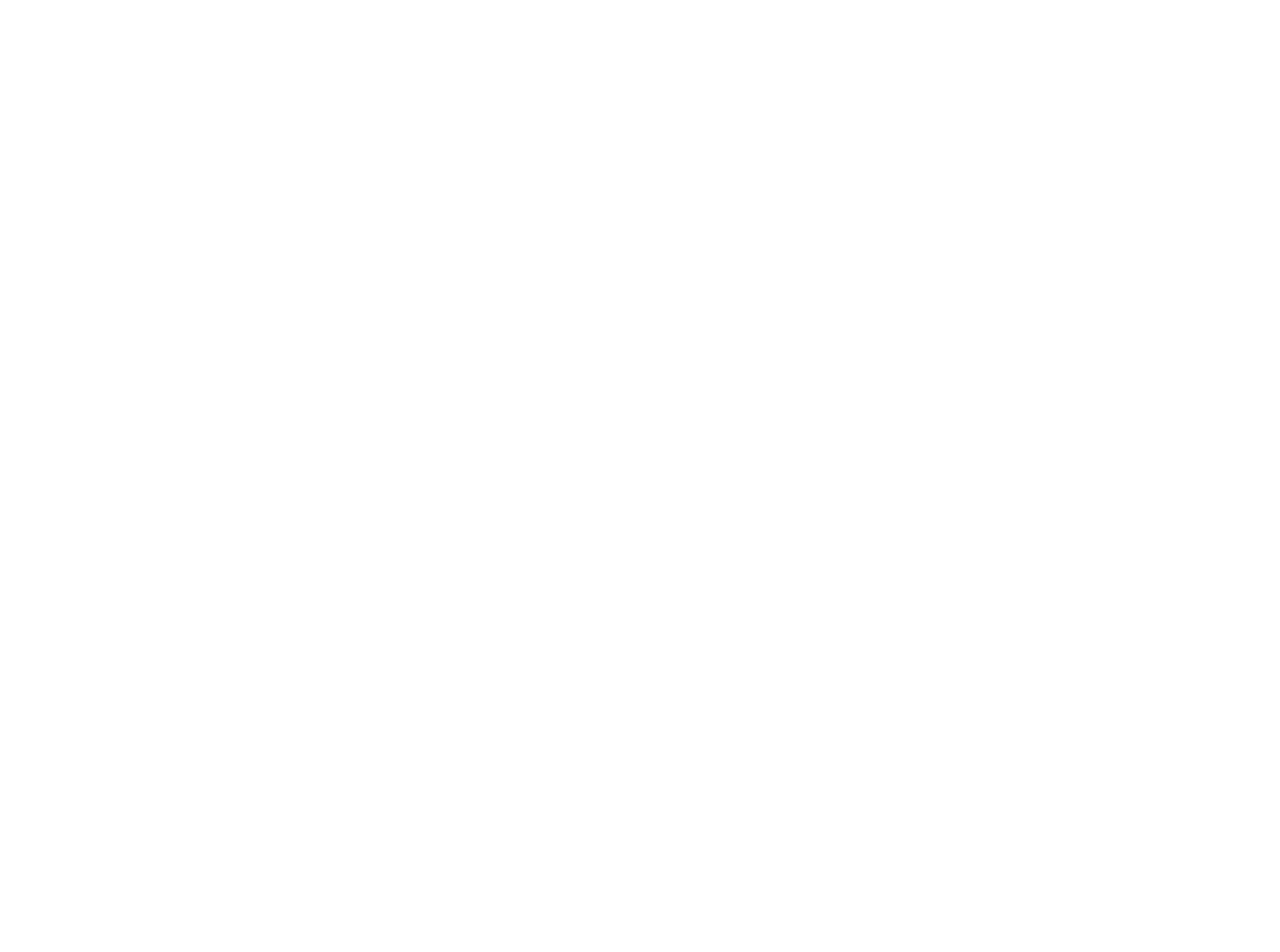
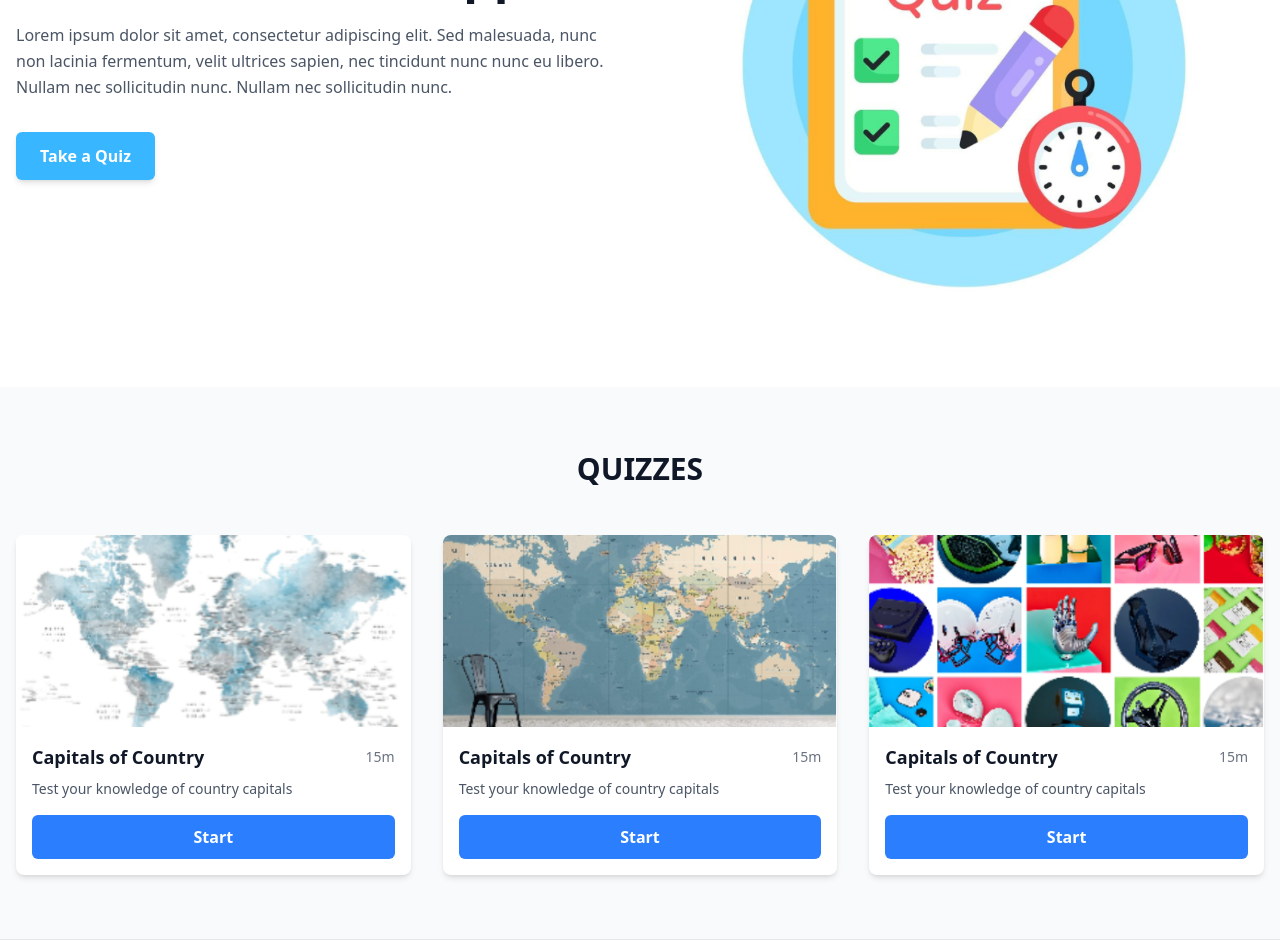
Before and after one commit to DUCHAi123321/quiz-app-react, a React (Vite) app in the folder frontend/: page / in a window 1280 px wide. Shown: the part 320-1272 px from the top of the page. Before the commit the page ends 800 px from the top, so only its background shows below. Built offline with nearby package versions, Linux system fonts and the light colour scheme.

Commit message:
feat: add Home page and QuizCard component, update routing in App

```diff
--- a/frontend/src/App.tsx
+++ b/frontend/src/App.tsx
@@ -5,13 +5,14 @@ import LoginPage from './pages/auth/LoginPage'
 import RegisterPage from './pages/auth/RegisterPage'
 import AboutPage from '@/pages/AboutPage'
 import ContactPage from '@/pages/ContactPage'
+import HomePage from '@/pages/HomePage'
 
 function App() {
   return (
     <>
       {/* Nơi định nghĩa các luồng đi của trang web */}
       <Routes>
-        <Route path="/" element={<div className="p-4">Trang chủ (Home Page)</div>} />
+        <Route path="/" element={<HomePage />} />
         <Route path="/quizzes" element={<div className="p-4">Danh sách bài thi (Quiz List)</div>} />
         <Route path="/about" element={<AboutPage />} />
         <Route path="/contact" element={<ContactPage />} />
--- /dev/null
+++ b/frontend/src/components/QuizCard.tsx
@@ -0,0 +1,45 @@
+interface QuizCardProps {
+  id: string;
+  title: string;
+  description: string;
+  duration: string;
+  thumbnail: string;
+  onStart: () => void;
+}
+
+const QuizCard = ({ title, description, duration, thumbnail, onStart }: QuizCardProps) => {
+  return (
+    <div className="bg-white rounded-lg overflow-hidden shadow-md hover:shadow-lg transition-shadow">
+      {/* Thumbnail */}
+      <div className="relative h-48 overflow-hidden">
+        <img
+          src={thumbnail}
+          alt={title}
+          className="w-full h-full object-cover"
+        />
+      </div>
+
+      {/* Content */}
+      <div className="p-4">
+        {/* Title and Duration */}
+        <div className="flex items-center justify-between mb-2">
+          <h3 className="text-lg font-bold text-gray-900">{title}</h3>
+          <span className="text-sm text-gray-500">{duration}</span>
+        </div>
+
+        {/* Description */}
+        <p className="text-sm text-gray-600 mb-4">{description}</p>
+
+        {/* Start Button */}
+        <button
+          onClick={onStart}
+          className="w-full bg-blue-500 hover:bg-blue-600 text-white font-semibold py-2.5 px-4 rounded-md transition-colors duration-300"
+        >
+          Start
+        </button>
+      </div>
+    </div>
+  );
+};
+
+export default QuizCard;
--- a/frontend/src/pages/ContactPage.tsx
+++ b/frontend/src/pages/ContactPage.tsx
@@ -37,7 +37,8 @@ const ContactPage = () => {
   };
 
   return (
-      <MainLayout className="min-h-screen bg-gray-50 py-12 px-4 sm:px-6 lg:px-8">
+    <MainLayout>
+      <div className="min-h-screen bg-gray-50 py-12 px-4 sm:px-6 lg:px-8">
         <div className="max-w-7xl mx-auto mb-32">
         {/* Page Title */}
         <div className="text-center mb-12">
@@ -160,7 +161,7 @@ const ContactPage = () => {
                 href="https://www.tiktok.com"
                 target="_blank"
                 rel="noopener noreferrer"
-                className="w-10 h-10 bg-black rounded-full flex items-center justify-center hover:bg-gray-800 transition-colors"
+                className="w-10 h-10 rounded-full flex items-center justify-center "
               >
                 <img src={tiktokIcon} alt="TikTok" className="w-5 h-5" />
               </a>
@@ -168,7 +169,7 @@ const ContactPage = () => {
                 href="https://www.facebook.com"
                 target="_blank"
                 rel="noopener noreferrer"
-                className="w-10 h-10 bg-black rounded-full flex items-center justify-center hover:bg-gray-800 transition-colors"
+                className="w-10 h-10 rounded-full flex items-center justify-center "
               >
                 <img src={facebookIcon} alt="Facebook" className="w-5 h-5" />
               </a>
@@ -176,7 +177,7 @@ const ContactPage = () => {
                 href="https://www.youtube.com"
                 target="_blank"
                 rel="noopener noreferrer"
-                className="w-10 h-10 bg-black rounded-full flex items-center justify-center hover:bg-gray-800 transition-colors"
+                className="w-10 h-10 rounded-full flex items-center justify-center"
               >
                 <img src={youtubeIcon} alt="YouTube" className="w-5 h-5" />
               </a>
@@ -184,7 +185,7 @@ const ContactPage = () => {
                 href="https://www.linkedin.com"
                 target="_blank"
                 rel="noopener noreferrer"
-                className="w-10 h-10 bg-black rounded-full flex items-center justify-center hover:bg-gray-800 transition-colors"
+                className="w-10 h-10 rounded-full flex items-center justify-center"
               >
                 <img src={linkinIcon} alt="LinkedIn" className="w-5 h-5" />
               </a>
@@ -192,8 +193,9 @@ const ContactPage = () => {
           </div>
         </div>
       </div>
+      </div>
     </MainLayout>
-    );
+  );
 };
 
 
--- /dev/null
+++ b/frontend/src/pages/HomePage.tsx
@@ -0,0 +1,105 @@
+import { useNavigate } from 'react-router-dom';
+import MainLayout from '@/layouts/MainLayout';
+import QuizCard from '@/components/QuizCard';
+import Button from '@/components/Button';
+import quizIllustration from '@/assets/images/quiz-bg-01..png';
+import map1 from '@/assets/images/map..png';
+import map2 from '@/assets/images/map2..png';
+import map3 from '@/assets/images/map3..png';
+
+const HomePage = () => {
+  const navigate = useNavigate();
+
+  // Sample quiz data
+  const quizzes = [
+    {
+      id: '1',
+      title: 'Capitals of Country',
+      description: 'Test your knowledge of country capitals',
+      duration: '15m',
+      thumbnail: map1,
+    },
+    {
+      id: '2',
+      title: 'Capitals of Country',
+      description: 'Test your knowledge of country capitals',
+      duration: '15m',
+      thumbnail: map2,
+    },
+    {
+      id: '3',
+      title: 'Capitals of Country',
+      description: 'Test your knowledge of country capitals',
+      duration: '15m',
+      thumbnail: map3,
+    },
+  ];
+
+  const handleStartQuiz = (quizId: string) => {
+    console.log('Starting quiz:', quizId);
+    // Navigate to quiz page
+    navigate(`/quizzes/${quizId}`);
+  };
+
+  const handleTakeQuiz = () => {
+    navigate('/quizzes');
+  };
+
+  return (
+    <MainLayout>
+      {/* Hero Section */}
+      <section className="bg-white py-16 px-4">
+        <div className="container mx-auto max-w-7xl">
+          <div className="grid md:grid-cols-2 gap-12 items-center">
+            {/* Left Content */}
+            <div>
+              <h1 className="text-5xl font-bold text-gray-900 mb-6">
+                Welcome to Quiz App
+              </h1>
+              <p className="text-gray-600 leading-relaxed mb-8">
+                Lorem ipsum dolor sit amet, consectetur adipiscing elit. Sed malesuada, nunc non lacinia
+                fermentum, velit ultrices sapien, nec tincidunt nunc nunc eu libero. Nullam nec
+                sollicitudin nunc. Nullam nec sollicitudin nunc.
+              </p>
+              <Button variant="primary" onClick={handleTakeQuiz}>
+                Take a Quiz
+              </Button>
+            </div>
+
+            {/* Right Content - Illustration */}
+            <div className="flex justify-center">
+              <img
+                src={quizIllustration}
+                alt="Quiz Illustration"
+                className="w-full max-w-md"
+              />
+            </div>
+          </div>
+        </div>
+      </section>
+
+      {/* Quizzes Section */}
+      <section className="bg-gray-50 py-16 px-4">
+        <div className="container mx-auto max-w-7xl">
+          {/* Section Title */}
+          <div className="text-center mb-12">
+            <h2 className="text-3xl font-bold text-gray-900">QUIZZES</h2>
+          </div>
+
+          {/* Quiz Cards Grid */}
+          <div className="grid grid-cols-1 md:grid-cols-2 lg:grid-cols-3 gap-8">
+            {quizzes.map((quiz) => (
+              <QuizCard
+                key={quiz.id}
+                {...quiz}
+                onStart={() => handleStartQuiz(quiz.id)}
+              />
+            ))}
+          </div>
+        </div>
+      </section>
+    </MainLayout>
+  );
+};
+
+export default HomePage;
```
